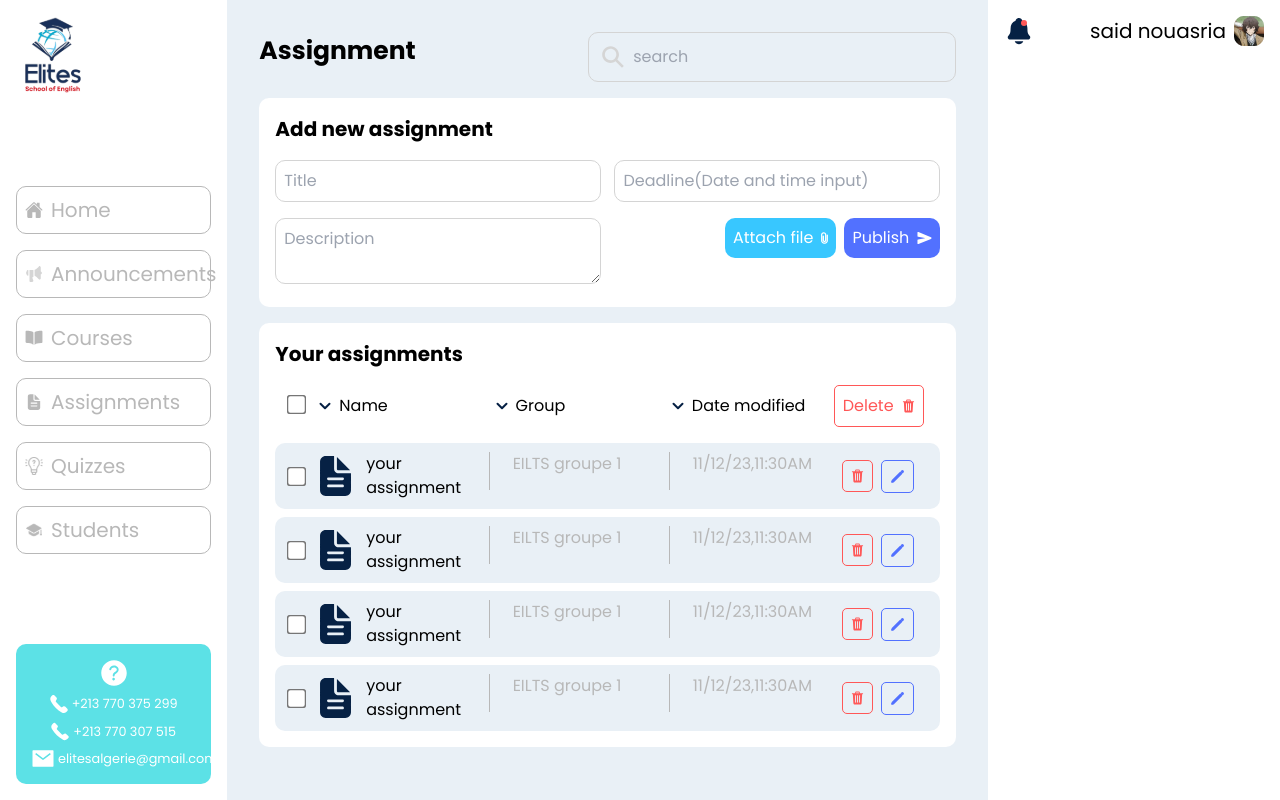
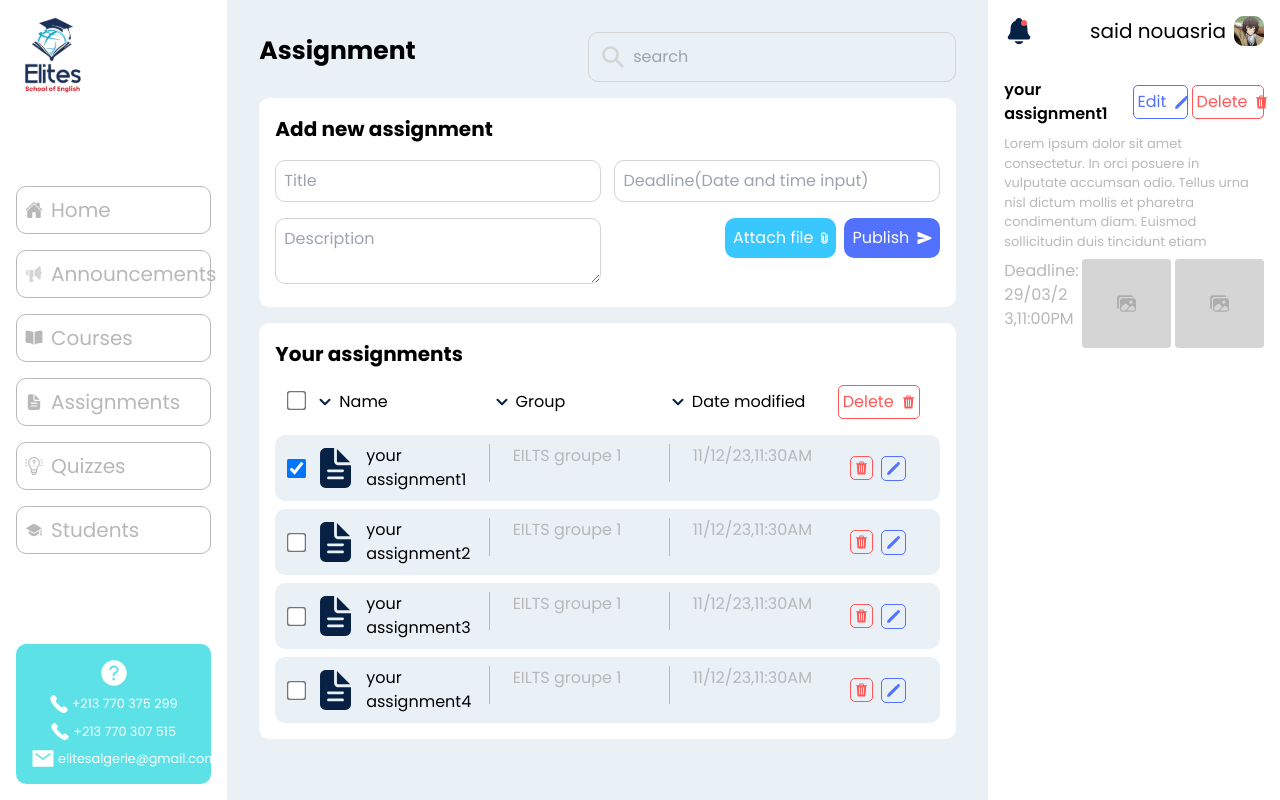
Before and after one commit to ImedBousakhria/E-LEARNING-Platform-project-2cp, a React (Vite) app in the folder client/: page /Teacher/assignment in a window 1280 px wide. Both pictures are taken after a click on the checkbox 296 px from the left and 476 px from the top of the page. Built offline with nearby package versions, Linux system fonts and the light colour scheme.

Commit message:
assignment notification teacher section

```diff
--- a/client/src/components/Assignmentbody.jsx
+++ b/client/src/components/Assignmentbody.jsx
@@ -2,13 +2,13 @@ import React from 'react'
 import { assignmentteacher } from '../teacher Assignment/content/main'
 import Assignmentbodyelement from './Assignmentbodyelement'
 
-const Assignmentbody = ({checkall}) => {
+const Assignmentbody = ({checkall, setSelected}) => {
   return (
     <div className='gap-2 flex flex-col'>
       {
-        assignmentteacher.map((Element) => {
+        assignmentteacher.map((Element, index) => {
           return(
-            <Assignmentbodyelement checkall={checkall} name={Element.name} groupe={Element.groupe} date={Element.date} />
+            <Assignmentbodyelement  index={index+1} checkall={checkall} name={Element.name} groupe={Element.groupe} date={Element.date} />
           )
         })
       }
--- a/client/src/components/Assignmentbodyelement.jsx
+++ b/client/src/components/Assignmentbodyelement.jsx
@@ -1,15 +1,18 @@
-import React, { useState } from "react";
+import React, { useContext, useState } from "react";
 import submition from "../assets/icons/submition.svg";
 import Deleteassignment from "./Deleteassignment";
 import Editassignment from "./Editassignment";
+import { IndexElementContext } from "../teacher Assignment/Teacherassignment";
 
-const Assignmentbodyelement = ({ name, groupe, date, checkall  }) => {
+const Assignmentbodyelement = ({ name, groupe, date, checkall,index,    }) => {
 
+  const [check, setCheck] = useState(false) ;
+  const [,setElementIndex] = useContext(IndexElementContext) ;
 
   return (
-    <div className="flex justify-between rounded-[10px] bg-primary px-[15px] py-[9px]">
+    <div onClick={()=>{ setElementIndex(index) ; }} className="flex justify-between items-center hover:bg-verydarkgray  rounded-[10px] bg-primary px-[15px] py-[9px]">
       <div className="flex items-center justify-center">
-        <input type="checkbox" checked={checkall}  />
+        <input type="checkbox" checked={checkall || check } onClick={()=>{check||checkall?setCheck(false):setCheck(true)}}  />
       </div>
       <div className="grid-row-1 grid basis-[80%] grid-cols-3 gap-[2rem]">
         <div className="flex gap-2 ">
--- /dev/null
+++ b/client/src/components/Assignmentnotificationelement.jsx
@@ -0,0 +1,40 @@
+import React from "react";
+import Deleteassignment from "./Deleteassignment";
+import Editassignment from "./Editassignment";
+
+const Assignmentnotificationelement = ({ element }) => {
+  console.log(element);
+  return (
+    <div className="flex flex-col gap-2">
+      <div className="flex items-center justify-between">
+        <h2 className="text-[1rem]  font-semibold ">{element.name}</h2>
+        <div className="flex gap-1">
+          <Editassignment text={"Edit"} />
+          <Deleteassignment text={"Delete"} />
+        </div>
+      </div>
+      <div>
+        <p className="text-[13px] font-light text-darkgray">
+          {element.description}
+        </p>
+      </div>
+      <div>
+        <div className="flex justify-between gap-[2%]">
+          <div className="max-w-[28%] text-darkgray">
+            <p className="text-[1rem]">Deadline: </p>
+            <p className="font-light break-all text-[1rem]  ">{element.deadline}</p>
+          </div>
+          <div className="flex basis-[70%] gap-[2%]">
+            {element.images.map((Element) => (
+              <div className="basis-[49%]">
+                <img className="w-full object-cover" src={Element} />
+              </div>
+            ))}
+          </div>
+        </div>
+      </div>
+    </div>
+  );
+};
+
+export default Assignmentnotificationelement;
--- a/client/src/components/Deleteassignment.jsx
+++ b/client/src/components/Deleteassignment.jsx
@@ -3,7 +3,7 @@ import delet from '../assets/icons/delete.svg' ;
 
 const Deleteassignment = ({text}) => {
   return (
-    <button className='flex gap-2 border border-red rounded-[5px] p-2 items-center text-red'>
+    <button className='flex gap-2 border border-red rounded-[5px] p-1 items-center text-red'>
       {text}
       <img src={delet} />
     </button>
--- a/client/src/components/Editassignment.jsx
+++ b/client/src/components/Editassignment.jsx
@@ -3,7 +3,7 @@ import edit from '../assets/icons/edit.svg' ;
 
 const Editassignment = ({text}) => {
   return (
-    <button className="flex items-center gap-2 rounded-[5px] border border-accent p-2 text-accent">
+    <button className="flex items-center gap-2 rounded-[5px] border border-accent p-1 text-accent">
       {text}
       <img src={edit} />
     </button>
--- a/client/src/components/Teacherassignment.jsx
+++ b/client/src/components/Teacherassignment.jsx
@@ -3,6 +3,7 @@ import Assignmentheader from './Assignmentheader';
 import Assignmentbody from './Assignmentbody';
 
 const Teacherassignment = () => {
+
 
   const [checkall, setCheckall] = useState(false) ;
 
@@ -13,7 +14,7 @@ const Teacherassignment = () => {
       </div>
       <div className='flex flex-col gap-4'>
         <Assignmentheader setCheckall={()=>checkall?setCheckall(false):setCheckall(true)} />
-        <Assignmentbody checkall={checkall}/>
+        <Assignmentbody checkall={checkall}  />
       </div>
     </div>
   );
--- a/client/src/teacher Assignment/Teacherassignment.jsx
+++ b/client/src/teacher Assignment/Teacherassignment.jsx
@@ -1,15 +1,22 @@
-import React from "react";
+import React, { createContext, useState } from "react";
 import Sidebarteacher from "../teacher/src/Sidebarteacher";
 import Main from "./src/Main";
 import Notification from "./src/Notification";
 
+export const IndexElementContext = createContext() ;
 const Teacherassignment = () => {
+
+  const elementIndex = useState(null) ;
+  console.log(elementIndex[0])
   return (
-    <div className="flex w-full ">
+    <IndexElementContext.Provider value={elementIndex}>
+      <div className="flex w-full ">
       <Sidebarteacher />
       <Main />
-      <Notification />
+      <Notification/>
     </div>
+    </IndexElementContext.Provider>
+
   );
 };
 
--- a/client/src/teacher Assignment/content/main.js
+++ b/client/src/teacher Assignment/content/main.js
@@ -1,3 +1,6 @@
+import imageholder from '../../assets/images/imageholder.svg' ;
+import profileholder from '../../assets/profile/profileholder.png'
+
 export const headers = [
   {
     title: "Name",
@@ -12,23 +15,127 @@ export const headers = [
 
 export const assignmentteacher = [
   {
-    name: "your assignment",
+    name: "your assignment1",
     groupe: "EILTS groupe 1",
     date: "11/12/23,11:30AM",
+    description:
+      "Lorem ipsum dolor sit amet consectetur. In orci posuere in vulputate accumsan odio. Tellus urna nisl dictum mollis et pharetra condimentum diam. Euismod sollicitudin duis tincidunt etiam ",
+    deadline: "29/03/23,11:00PM",
+    images: [imageholder, imageholder],
+    submissions: [
+      {
+        name: "said nouasria",
+        profile: profileholder,
+      },
+      {
+        name: "said nouasria",
+        profile: profileholder,
+      },
+      {
+        name: "said nouasria",
+        profile: profileholder,
+      },
+      {
+        name: "said nouasria",
+        profile: profileholder,
+      },
+      {
+        name: "said nouasria",
+        profile: profileholder,
+      },
+    ],
   },
   {
-    name: "your assignment",
+    name: "your assignment2",
     groupe: "EILTS groupe 1",
     date: "11/12/23,11:30AM",
+    description:
+      "Lorem ipsum dolor sit amet consectetur. In orci posuere in vulputate accumsan odio. Tellus urna nisl dictum mollis et pharetra condimentum diam. Euismod sollicitudin duis tincidunt etiam ",
+    deadline: "29/03/23,11:00PM",
+    images: [imageholder, imageholder],
+    submissions: [
+      {
+        name: "said nouasria",
+        profile: profileholder,
+      },
+      {
+        name: "said nouasria",
+        profile: profileholder,
+      },
+      {
+        name: "said nouasria",
+        profile: profileholder,
+      },
+      {
+        name: "said nouasria",
+        profile: profileholder,
+      },
+      {
+        name: "said nouasria",
+        profile: profileholder,
+      },
+    ],
   },
   {
-    name: "your assignment",
+    name: "your assignment3",
     groupe: "EILTS groupe 1",
     date: "11/12/23,11:30AM",
+    description:
+      "Lorem ipsum dolor sit amet consectetur. In orci posuere in vulputate accumsan odio. Tellus urna nisl dictum mollis et pharetra condimentum diam. Euismod sollicitudin duis tincidunt etiam ",
+    deadline: "29/03/23,11:00PM",
+    images: [imageholder, imageholder],
+    submissions: [
+      {
+        name: "said nouasria",
+        profile: profileholder,
+      },
+      {
+        name: "said nouasria",
+        profile: profileholder,
+      },
+      {
+        name: "said nouasria",
+        profile: profileholder,
+      },
+      {
+        name: "said nouasria",
+        profile: profileholder,
+      },
+      {
+        name: "said nouasria",
+        profile: profileholder,
+      },
+    ],
   },
   {
-    name: "your assignment",
+    name: "your assignment4",
     groupe: "EILTS groupe 1",
     date: "11/12/23,11:30AM",
+    description:
+      "Lorem ipsum dolor sit amet consectetur. In orci posuere in vulputate accumsan odio. Tellus urna nisl dictum mollis et pharetra condimentum diam. Euismod sollicitudin duis tincidunt etiam ",
+    deadline: "29/03/23,11:00PM",
+    images: [imageholder, imageholder],
+    submissions: [
+      {
+        name: "said nouasria",
+        profile: profileholder,
+      },
+      {
+        name: "said nouasria",
+        profile: profileholder,
+      },
+      {
+        name: "said nouasria",
+        profile: profileholder,
+      },
+      {
+        name: "said nouasria",
+        profile: profileholder,
+      },
+      {
+        name: "said nouasria",
+        profile: profileholder,
+      },
+    ],
   },
 ];
--- a/client/src/teacher Assignment/src/Main.jsx
+++ b/client/src/teacher Assignment/src/Main.jsx
@@ -12,7 +12,7 @@ const Main = () => {
       </div>
       <div className="flex flex-col gap-4">
         <Addnewassignment />
-        <Teacherassignment />
+        <Teacherassignment  />
       </div>
     </div>
   );
--- a/client/src/teacher Assignment/src/Notification.jsx
+++ b/client/src/teacher Assignment/src/Notification.jsx
@@ -1,16 +1,28 @@
-import React from 'react'
+import React, { useContext, useState } from 'react'
 import profile from "../../assets/profile/profileholder.png";
 import NotificationTeacher from '../../components/NotificationTeacher.jsx';
 import { notificaiton } from '../content/notification';
-
+import { IndexElementContext } from '../Teacherassignment';
+import Assignmentnotificationelement from '../../components/Assignmentnotificationelement';
+import { assignmentteacher } from '../content/main';
 
 const Notification = () => {
+
+  const [indexElement,] = useContext(IndexElementContext)  ;
+  console.log(indexElement) ;
   return (
     <div className="sticky right-0 top-0 flex max-h-[100vh] basis-[23%] flex-col gap-8 bg-white p-4">
       <div>
         <NotificationTeacher notificaiton={notificaiton} profile={profile} />
       </div>
 
+      {
+        indexElement?(
+         <Assignmentnotificationelement element={assignmentteacher[indexElement-1]} />
+        ):(<p>hello</p>)
+      }
+
+
     </div>
   );
 }
--- a/client/tailwind.config.cjs
+++ b/client/tailwind.config.cjs
@@ -13,6 +13,7 @@ module.exports = {
       transparant: "hsla(0,0%,0%,0)",
       gray: "hsla(0, 0%, 83%, 1)",
       darkgray:"hsla(0, 0%, 72%, 1)",
+      verydarkgray:"hsla(0, 0%, 83%, 1)",
       black: "hsla(0, 0%, 0%, 1)",
       white: "white",
       assignmentbg:"hsla(210, 44%, 94%, 1)",
```
